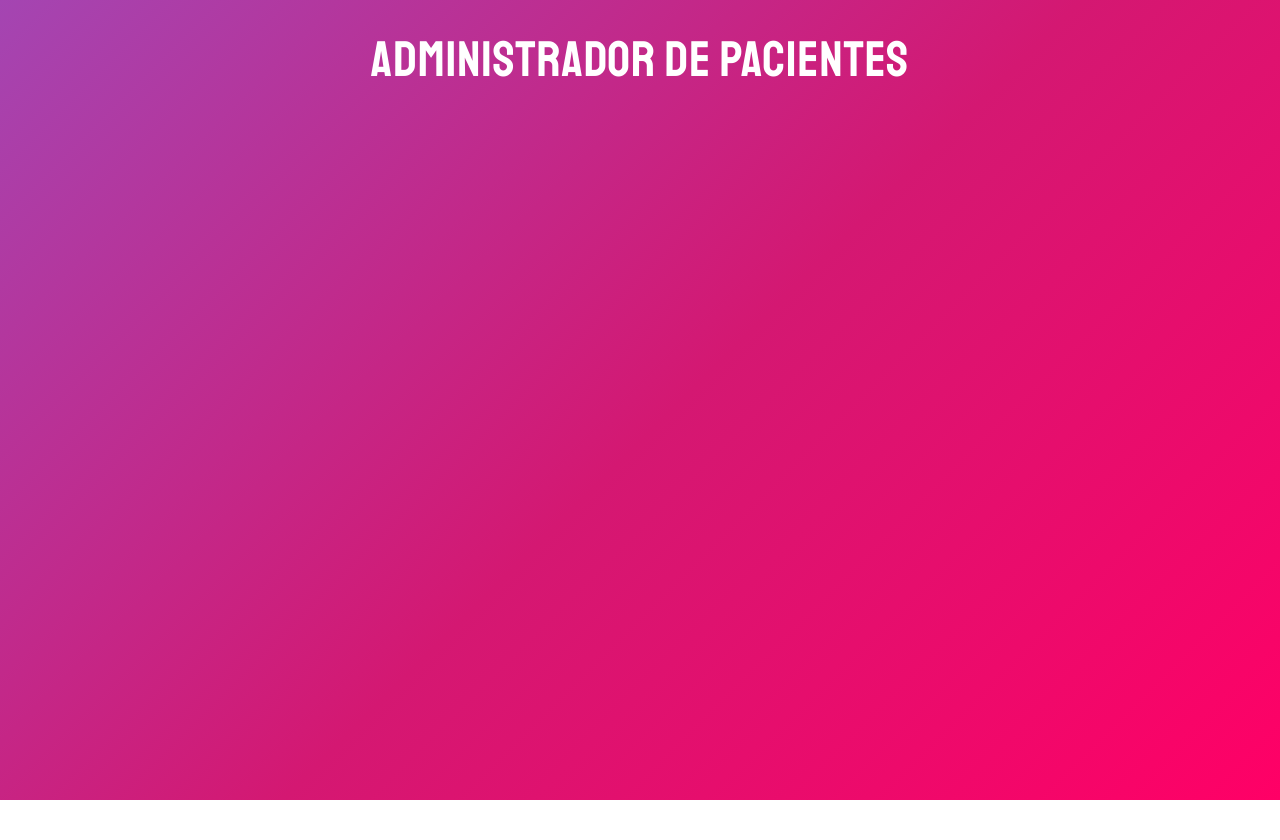
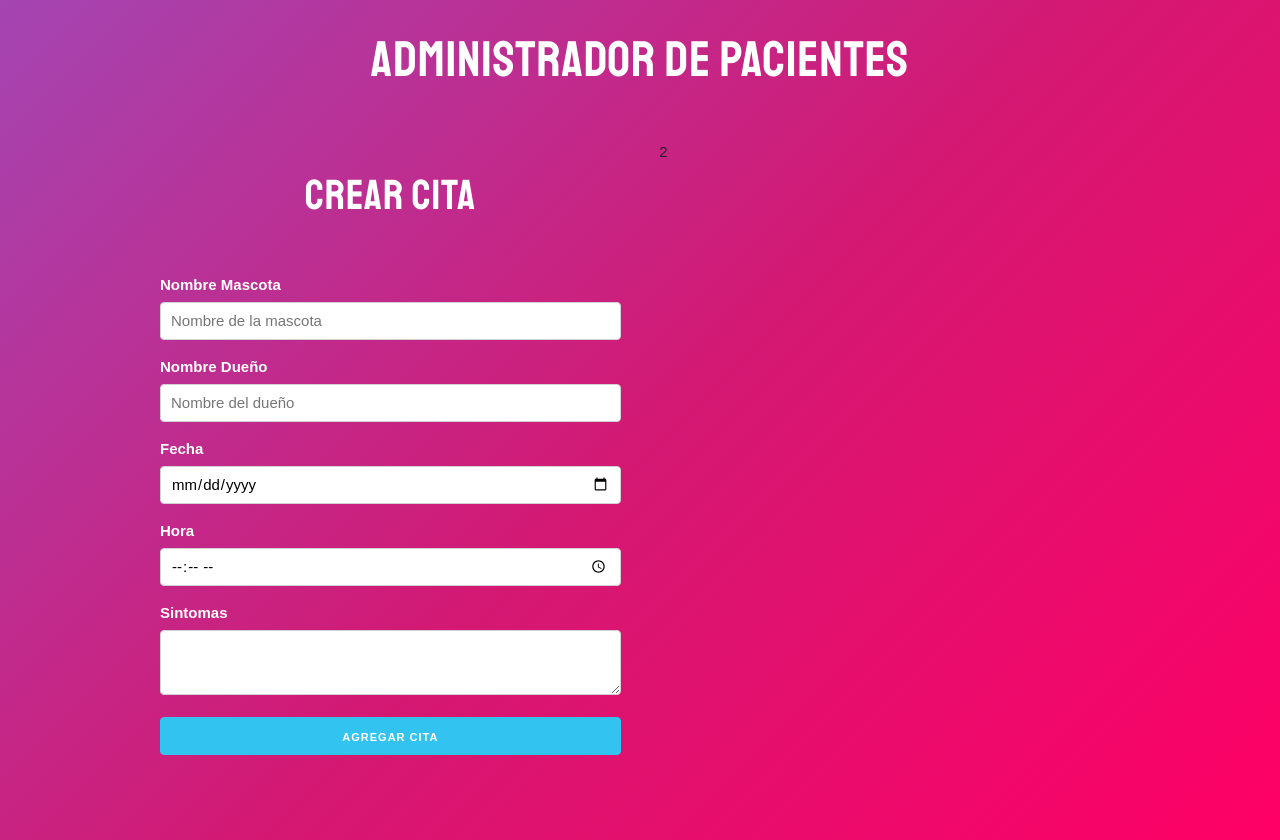
Before and after one commit to psyHook/01-administrador-de-pacientes, a React (Create React App) app: page / in a window 1280 px wide. Before the commit the page ends 800 px from the top, so only its background shows below. Built offline with nearby package versions, Linux system fonts and the light colour scheme.

Commit message:
Creando componente formulario y sus campos

```diff
--- a/src/App.js
+++ b/src/App.js
@@ -1,10 +1,20 @@
-
+import React, { Fragment } from "react";
+import Formulario from './components/Formulario';
 
 function App() {
   return (
-    <div className="App">
-      <h1>Administrador de Pacientes</h1>
-    </div>
+    <Fragment>
+      <h1> Administrador de Pacientes</h1>
+
+      <div className="container">
+        <div className="row">
+          <div className="one-half column">
+            <Formulario/>
+          </div>
+          <div className="one-half column">2</div>
+        </div>
+      </div>
+    </Fragment>
   );
 }
 
--- /dev/null
+++ b/src/components/Formulario.js
@@ -0,0 +1,37 @@
+import React, { Fragment } from "react";
+
+const Formulario = () => {
+  return (
+    <Fragment>
+      <h2>Crear Cita</h2>
+
+      <form>
+        <label>Nombre Mascota</label>
+        <input
+          type="text"
+          name="mascota"
+          className="u-full-width"
+          placeholder="Nombre de la mascota"
+        />
+        <label>Nombre Dueño</label>
+        <input
+          type="text"
+          name="propietario"
+          className="u-full-width"
+          placeholder="Nombre del dueño"
+        />
+        <label>Fecha</label>
+        <input type="date" name="fecha" className="u-full-width" />
+        <label>Hora</label>
+        <input type="time" name="hora" className="u-full-width" />
+        <label>Sintomas</label>
+        <textarea className="u-full-width" name="sintomas"></textarea>
+        <button type="submit" className="u-full-width button-primary">
+          Agregar Cita
+        </button>
+      </form>
+    </Fragment>
+  );
+};
+
+export default Formulario;
```
Also changed, not shown: 1 other file (tests, documents, lock files or other folders).
